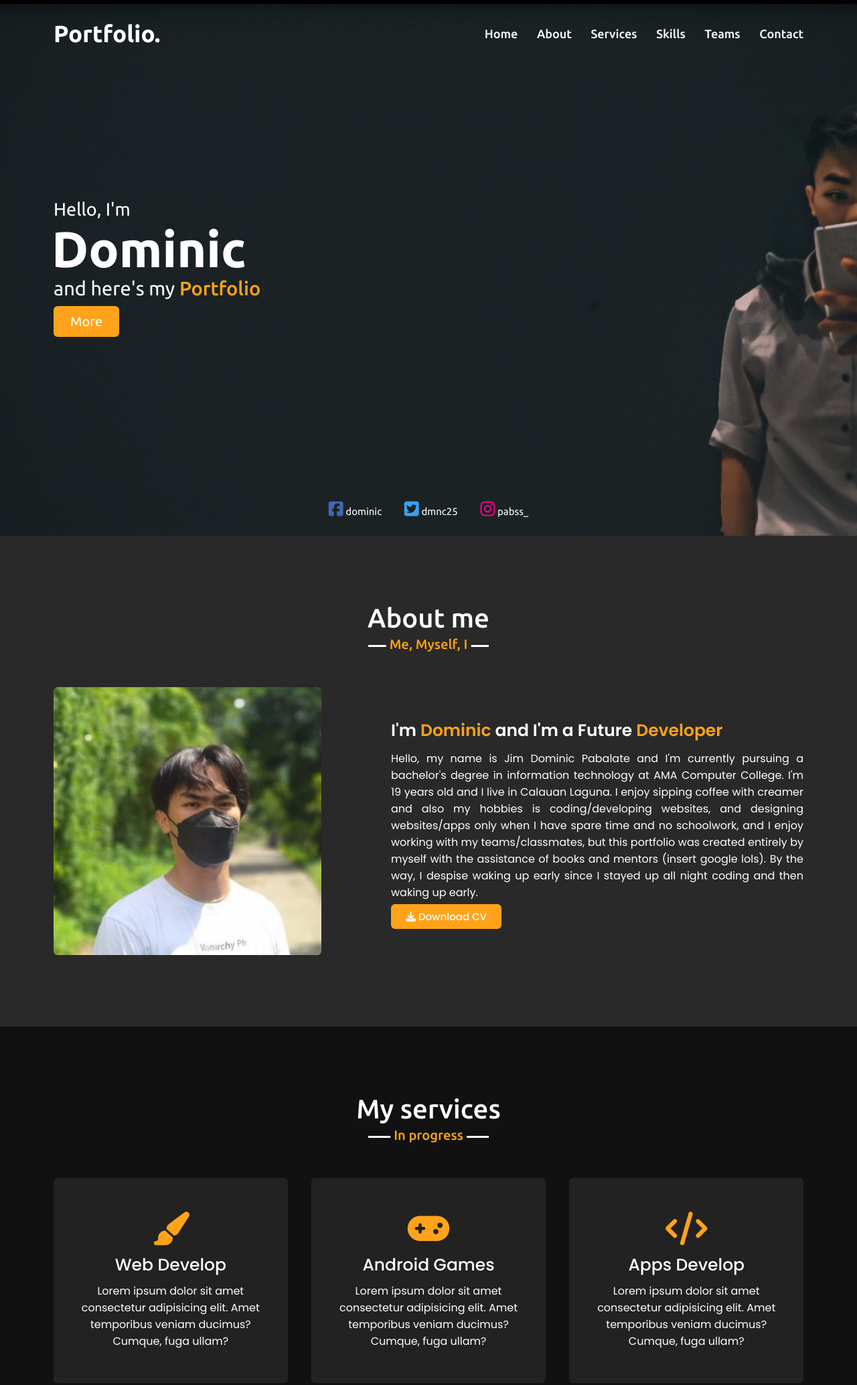
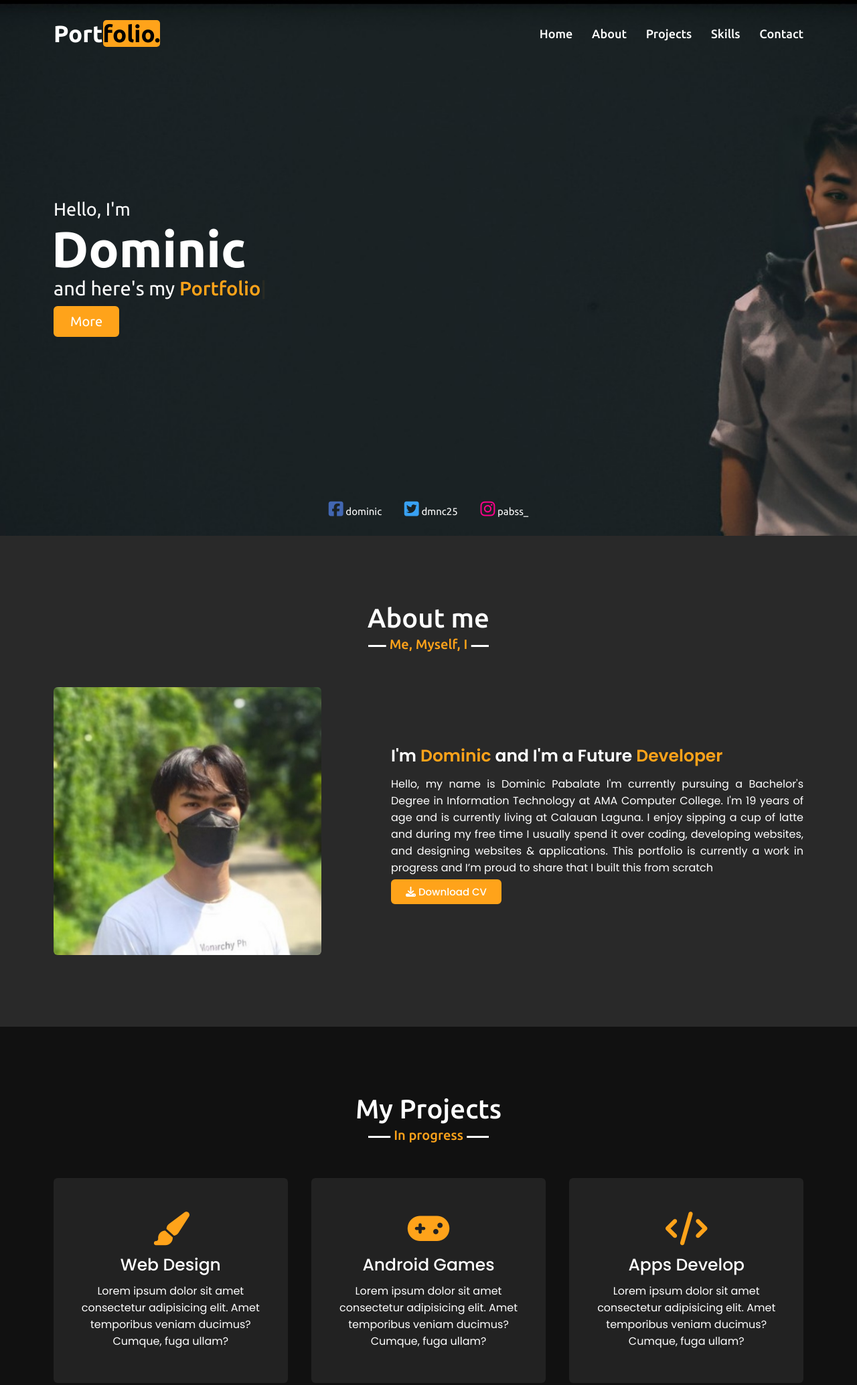
Before and after one commit to jmdmnc/jmdmnc.github.io, a plain HTML site: page index.html in a window 1280 px wide. Shown: the top 2068 px of the page at 67% size. Drawn offline with nearby package versions, Linux system fonts and the light colour scheme.

Commit message:
Update index.html

```diff
--- a/index.html
+++ b/index.html
@@ -3,7 +3,6 @@
 <head>
     <meta charset='utf-8'>
     <meta name='viewport' content="width=device-width, intital-scale=1.0">
-    <meta name="google-site-verification" content="...">
     <title>Personal Web Portfolio</title>
 
     <link rel='stylesheet' href='style.css'>
@@ -24,13 +23,13 @@
     </div>
     <nav class="navbar">
         <div class="max-width">
-            <div class="logo"><a href="#"><span>Portfo</span>lio.</a></div>
+            <div class="logo"><a href="#"><span>Port</span><span1>folio.</span1></a></div>
             <ul class="menu">
                 <li><a href="#home" class="menu-btn">Home</a></li>
                 <li><a href="#about"class="menu-btn">About</a></li>
-                <li><a href="#services"class="menu-btn">Services</a></li>
+                <li><a href="#services"class="menu-btn">Projects</a></li>
                 <li><a href="#skills"class="menu-btn">Skills</a></li>
-                <li><a href="#teams"class="menu-btn">Teams</a></li>
+                <!-- <li><a href="#teams"class="menu-btn">Teams</a></li> -->
                 <li><a href="#contact"class="menu-btn">Contact</a></li>
             </ul>
             <div class="menu-btn">
@@ -87,7 +86,10 @@
                 </div>
                 <div class="column right">
                     <div class="text">I'm <span>Dominic</span> and I'm a Future<span> Developer</span></div>
-                    <p>Hello, my name is Jim Dominic Pabalate and I'm currently pursuing a bachelor's degree in information technology at AMA Computer College. I'm 19 years old and I live in Calauan Laguna. I enjoy sipping coffee with creamer and also my hobbies is coding/developing websites, and designing websites/apps  only when I have spare time and no schoolwork, and I enjoy working with my teams/classmates, but this portfolio was created entirely by myself with the assistance of books and mentors (insert google lols). By the way, I despise waking up early since I stayed up all night coding and then waking up early.</p>
+                    <p>Hello, my name is Dominic Pabalate  I'm currently pursuing a Bachelor's Degree in Information Technology at AMA Computer College. I'm 19 years of age and is currently living at Calauan Laguna.
+                        I enjoy sipping a cup of latte and during my free time I usually spend it over coding, developing websites, and designing websites & applications.
+                        This portfolio is currently a work in progress and I’m proud to share that I built this from scratch
+                        </p>
                     <a href="#"><i class="fa fa-download"></i>   Download CV</a>
                 </div>
             </div>
@@ -97,12 +99,12 @@
 <!-- services section start -->
 <section class="services" id="services">
     <div class="max-width">
-        <h2 class="title"> My services</h2>
+        <h2 class="title"> My Projects</h2>
         <div class="serv-content">
             <div class="card" id="demo" onclick="doms()">
                 <div class="box">
                     <i class="fas fa-paint-brush"></i>
-                    <div class="text">Web Develop</div>
+                    <div class="text">Web Design</div>
                     <p>Lorem ipsum dolor sit amet consectetur adipisicing elit. Amet temporibus veniam ducimus? Cumque, fuga ullam?</p>
                 </div>
             </div>
@@ -177,7 +179,7 @@
 </section>
 
 <!-- my team section start -->
-<section class="teams" id="teams">
+<!-- <section class="teams" id="teams">
     <div class="max-width">
         <h2 class="title">My Teams</h2>
         <div class="carousel">
@@ -218,7 +220,7 @@
              </div>
         </div>
     </div>
-</section>
+</section> -->
 
 
 <!-- contact section start -->
```
